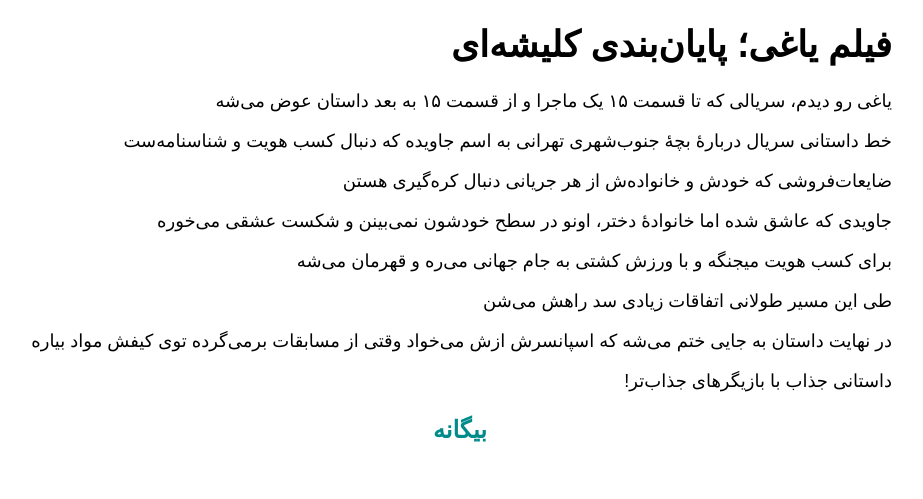
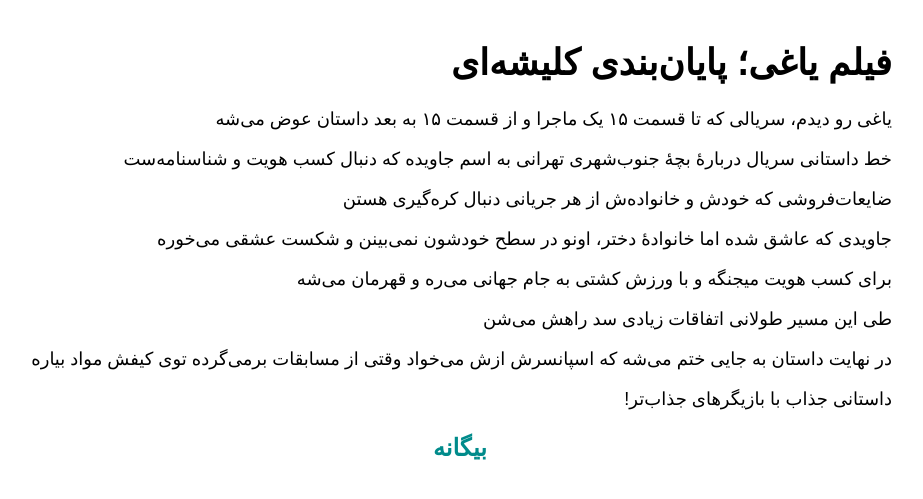
Before and after one commit to darkblog/darkblog.github.io, a Jekyll site: the page built from _posts/2023-8-19-4.md, in a window 1280 px wide. Shown: the top 499 px of the page, without its empty margins (333-1256 px from the left). Built offline with Jekyll 4.4.1, drawn with Linux system fonts in a browser that asks for light colours.

Commit message:
Update post.html

```diff
--- a/_layouts/post.html
+++ b/_layouts/post.html
@@ -7,7 +7,7 @@
 <head>
 <title>{{ page.title }}</title>
 <meta name="viewport" content="width=device-width">
-<style>body{font-family:sans-serif;font-size:large;margin:auto;padding:0 1em;max-width:48em}a{text-decoration:none;color:darkcyan}.center{text-align:center;font-size:x-large;font-weight:bold}</style>
+<style>body{font-family:sans-serif;font-size:large;margin:auto;padding:1em;max-width:48em}a{text-decoration:none;color:darkcyan}.center{text-align:center;font-size:x-large;font-weight:bold}</style>
 </head>
 <body>
 <h1>{{ page.title }}</h1>
```
